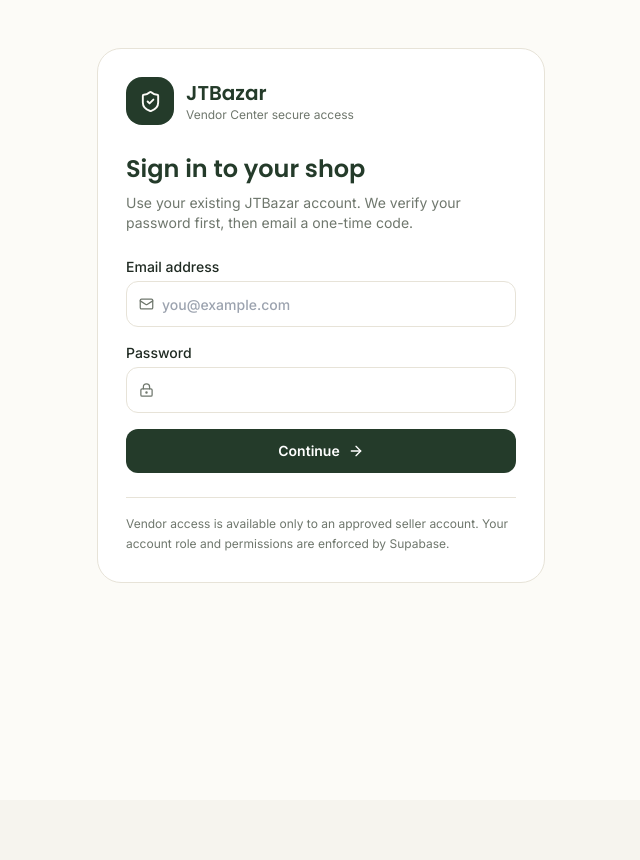
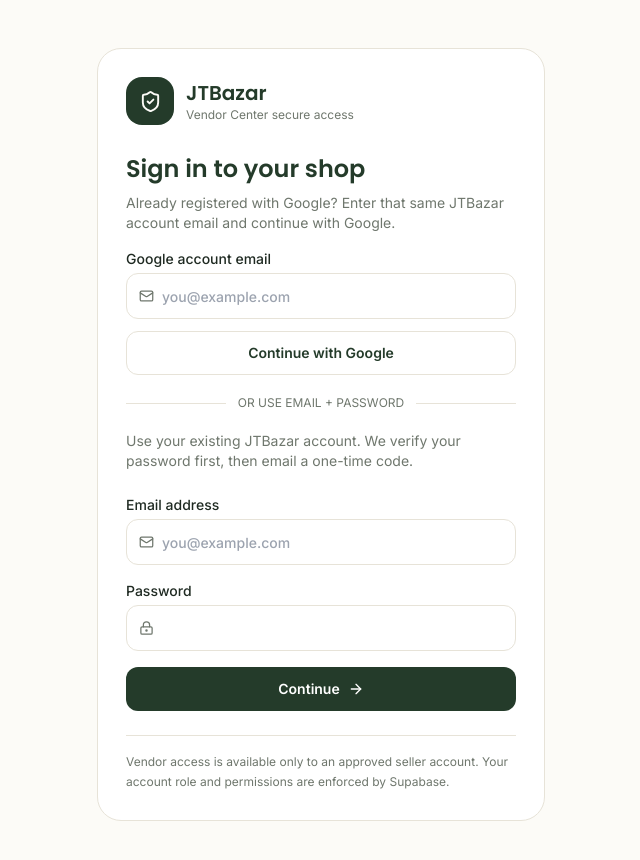
Before and after one commit to jtbazar/jt-vendor-dashboard, a React (Vite) app: page /vendor-login in a window 1280 px wide. Shown: the top 860 px of the page, without its empty margins (319-959 px from the left). Before the commit the page ends 800 px from the top, so only its background shows below. Built offline with nearby package versions, Linux system fonts and the light colour scheme; no server answers.

Commit message:
Add Google sign-in option to Vendor Center login

```diff
--- a/src/pages/VendorLogin.tsx
+++ b/src/pages/VendorLogin.tsx
@@ -1,12 +1,13 @@
 import { useState, type FormEvent } from 'react'
 import { ArrowRight, LockKeyhole, Mail, ShieldCheck } from 'lucide-react'
 import { useNavigate } from 'react-router-dom'
-import { sendVendorLoginOtp, verifyVendorLoginOtp, verifyVendorPassword } from '../services/marketplaceApi'
+import { sendVendorLoginOtp, startVendorGoogleSignIn, verifyVendorLoginOtp, verifyVendorPassword } from '../services/marketplaceApi'
 
 export function VendorLoginPage() {
   const navigate = useNavigate()
   const [step, setStep] = useState<'password' | 'otp'>('password')
   const [email, setEmail] = useState('')
+  const [googleEmail, setGoogleEmail] = useState('')
   const [password, setPassword] = useState('')
   const [otp, setOtp] = useState('')
   const [busy, setBusy] = useState(false)
@@ -49,11 +50,17 @@ export function VendorLoginPage() {
       </div>
       {step === 'password' ? <>
         <h1 className="font-display text-2xl font-semibold text-forest">Sign in to your shop</h1>
+        <p className="mt-2 text-sm text-muted">Already registered with Google? Enter that same JTBazar account email and continue with Google.</p>
+        <form className="mt-4 space-y-3" onSubmit={async (event) => { event.preventDefault(); setBusy(true); setError(''); setNotice(''); try { await startVendorGoogleSignIn(googleEmail); } catch (cause) { setError(cause instanceof Error ? cause.message : 'Google sign-in could not be started.'); setBusy(false); } }}>
+          <label className="block text-sm font-medium">Google account email<div className="mt-1 flex items-center gap-2 rounded-xl border border-line px-3"><Mail size={16} className="text-muted"/><input className="h-11 w-full outline-none" type="email" autoComplete="email" required value={googleEmail} onChange={e=>setGoogleEmail(e.target.value)} placeholder="you@example.com"/></div></label>
+          <button disabled={busy} type="submit" className="h-11 w-full rounded-xl border border-line bg-white px-4 text-sm font-semibold text-forest disabled:opacity-60">{busy ? 'Connecting…' : 'Continue with Google'}</button>
+        </form>
+        <div className="my-5 flex items-center gap-3 text-xs text-muted"><span className="h-px flex-1 bg-line"/><span>OR USE EMAIL + PASSWORD</span><span className="h-px flex-1 bg-line"/></div>
         <p className="mt-2 text-sm text-muted">Use your existing JTBazar account. We verify your password first, then email a one-time code.</p>
         <form className="mt-6 space-y-4" onSubmit={submitPassword}>
           <label className="block text-sm font-medium">Email address<div className="mt-1 flex items-center gap-2 rounded-xl border border-line px-3"><Mail size={16} className="text-muted"/><input className="h-11 w-full outline-none" type="email" autoComplete="email" required value={email} onChange={e=>setEmail(e.target.value)} placeholder="you@example.com"/></div></label>
           <label className="block text-sm font-medium">Password<div className="mt-1 flex items-center gap-2 rounded-xl border border-line px-3"><LockKeyhole size={16} className="text-muted"/><input className="h-11 w-full w-full outline-none" type="password" autoComplete="current-password" required value={password} onChange={e=>setPassword(e.target.value)}/></div></label>
-          <button disabled={busy} className="flex h-11 w-full items-center justify-center gap-2 rounded-xl bg-forest px-4 text-sm font-semibold text-white disabled:opacity-60">{busy?'Checking…':'Continue'} <ArrowRight size={16}/></button>
+          <button type="submit" disabled={busy} className="flex h-11 w-full items-center justify-center gap-2 rounded-xl bg-forest px-4 text-sm font-semibold text-white disabled:opacity-60">{busy?'Checking…':'Continue'} <ArrowRight size={16}/></button>
         </form>
       </> : <>
         <h1 className="font-display text-2xl font-semibold text-forest">Verify your email</h1>
```
